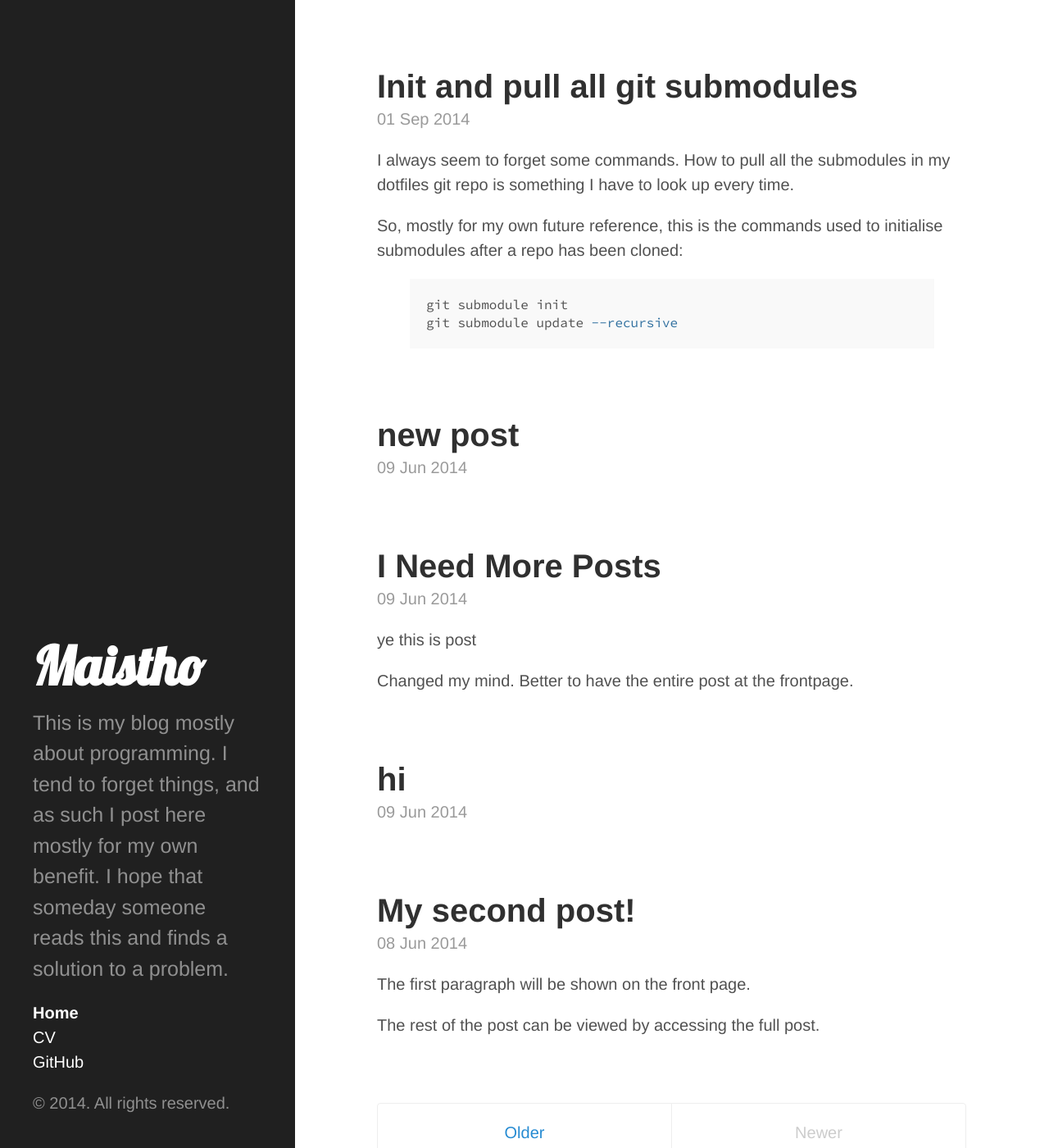
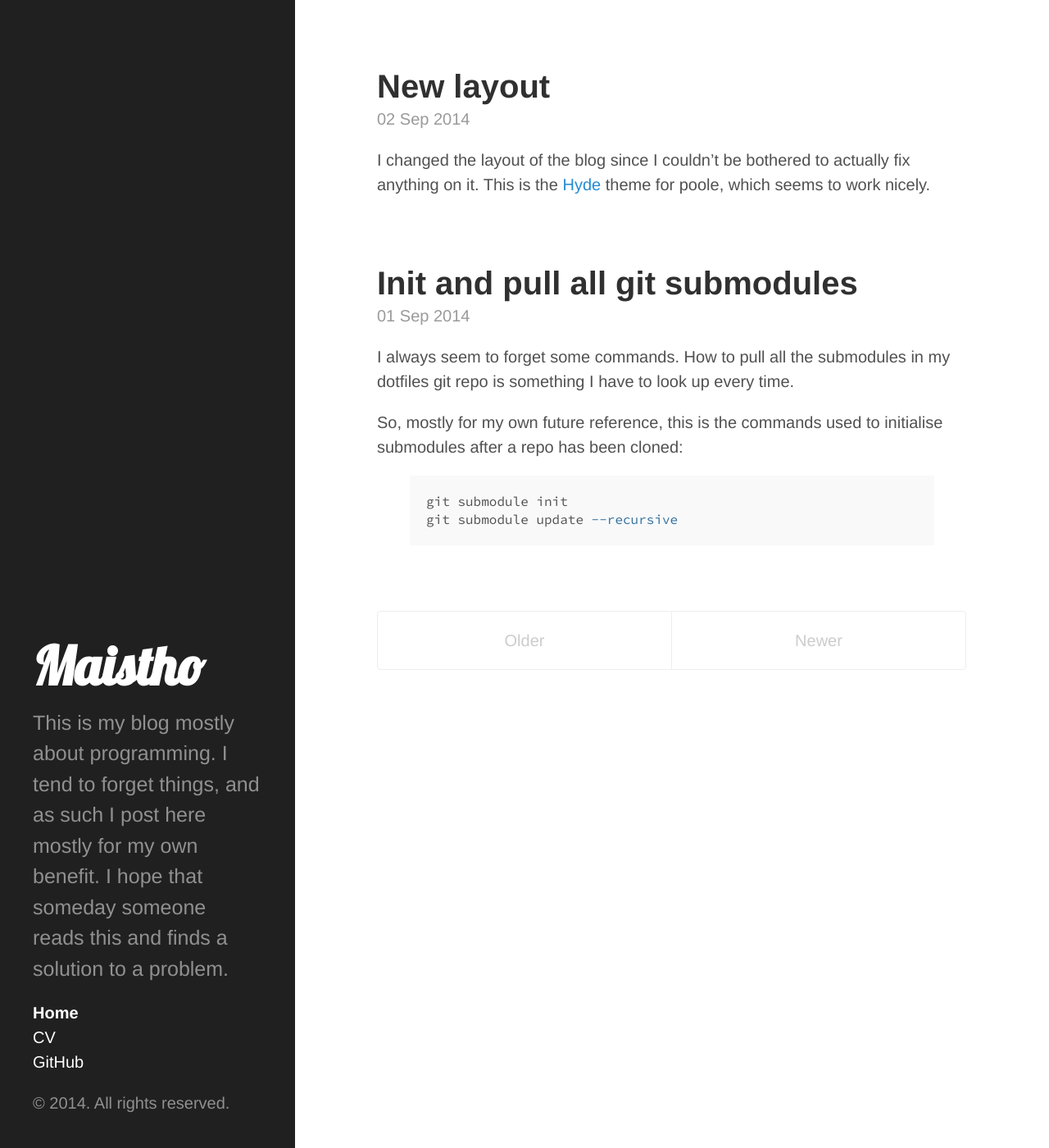
Before and after one commit to Maistho/maistho.github.io, a Jekyll site: the page built from index.html, in a window 1280 px wide and 1400 px high. Shown: the whole window at 82% size. Built offline with Jekyll 4.4.1, drawn with Linux system fonts in a browser that asks for light colours; nearby versions of some CDN libraries; Markdown is read by kramdown in place of the engine named in the settings; the list of posts is cut into pages by our own code.

Commit message:
tired and stuff, made som js

```diff
--- a/_includes/footer.html
+++ b/_includes/footer.html
@@ -1,4 +1,4 @@
 <script src="http://code.jquery.com/jquery-2.1.1.min.js"></script>
-<script src=/js/blog.js"></script>
+<script src="/js/blog.js"></script>
 </body>
 </html>
--- a/_includes/sidebar.html
+++ b/_includes/sidebar.html
@@ -26,8 +26,8 @@
         {% endif %}
       {% endfor %}
 
-		<li class="sidebar-nav-item"><a href="{{ site.author.cv }}" target="_blank">CV</a></li>
-      <li class="sidebar-nav-item"><a href="{{ site.author.github }}" target="_blank">GitHub</a></li>
+		<li class="sidebar-nav-item"><a href="{{ site.author.cv }}">CV</a></li>
+      <li class="sidebar-nav-item"><a href="{{ site.author.github }}">GitHub</a></li>
     </ul>
 
     <p>&copy; {{ site.time | date: '%Y' }}. All rights reserved.</p>
--- a/_layouts/default.html
+++ b/_layouts/default.html
@@ -11,5 +11,7 @@
       {{ content }}
     </div>
 
+    <script src="http://code.jquery.com/jquery-2.1.1.min.js"></script>
+    <script src="/js/blog.js"></script>
   </body>
 </html>
--- a/_posts/2014-06-08-my-second-post.md
+++ /dev/null
@@ -1,8 +0,0 @@
----
-layout: post
-title: My second post!
-author: maistho
----
-The first paragraph will be shown on the front page.
-
-The rest of the post can be viewed by accessing the full post.
--- a/_posts/2014-06-09-hi.md
+++ /dev/null
@@ -1,7 +0,0 @@
----
-layout: post
-title: "hi"
-description: ""
-category:
-tags: []
----
--- a/_posts/2014-06-09-i-need-more-posts.md
+++ /dev/null
@@ -1,7 +0,0 @@
----
-layout: post
-author: maistho
----
-ye this is post
-
-Changed my mind. Better to have the entire post at the frontpage.
--- a/_posts/2014-06-09-new-post.md
+++ /dev/null
@@ -1,7 +0,0 @@
----
-layout: post
-title: "new post"
-description: ""
-category:
-tags: []
----
--- /dev/null
+++ b/_posts/2014-09-02-new-layout.md
@@ -0,0 +1,8 @@
+---
+layout: post
+title: "New layout"
+description: ""
+category: "meta"
+tags: []
+---
+I changed the layout of the blog since I couldn't be bothered to actually fix anything on it. This is the [Hyde](http://hyde.getpoole.com/) theme for poole, which seems to work nicely.
--- a/js/blog.js
+++ b/js/blog.js
@@ -2,5 +2,8 @@
 	$('.post-panel').click(function (e) {
 		window.location = $(e.currentTarget).attr('data-target');
 	});
+	$(document.links).filter(function() {
+    return this.hostname != window.location.hostname;
+}).attr('target', '_blank');
 
 });
```
Also changed, not shown: _posts/2014-06-04-my-first-post.md (deleted, +0 -6 lines), 1 other file.
